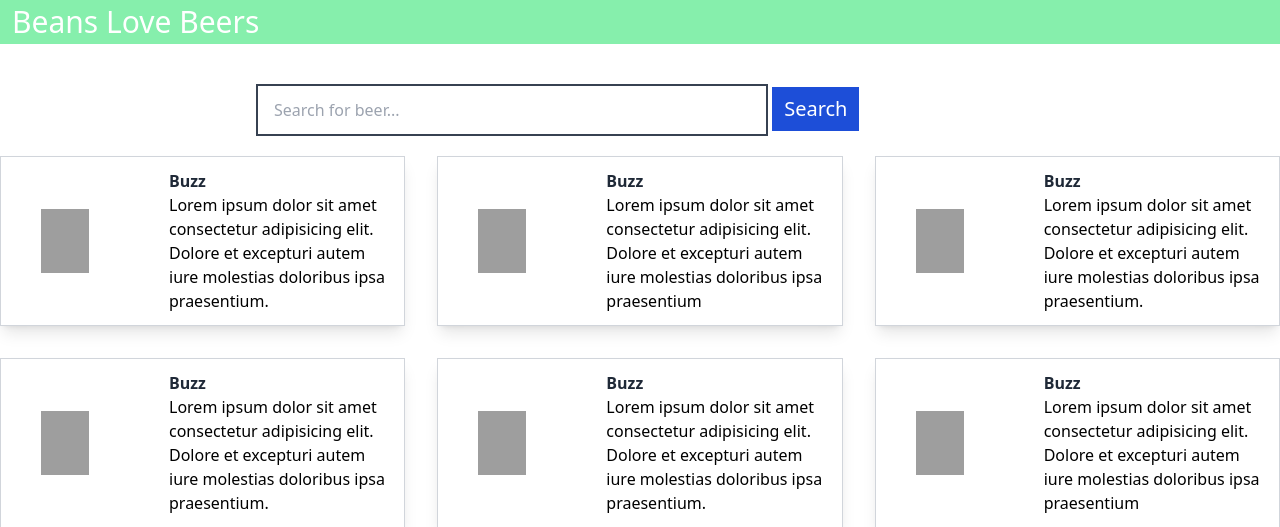
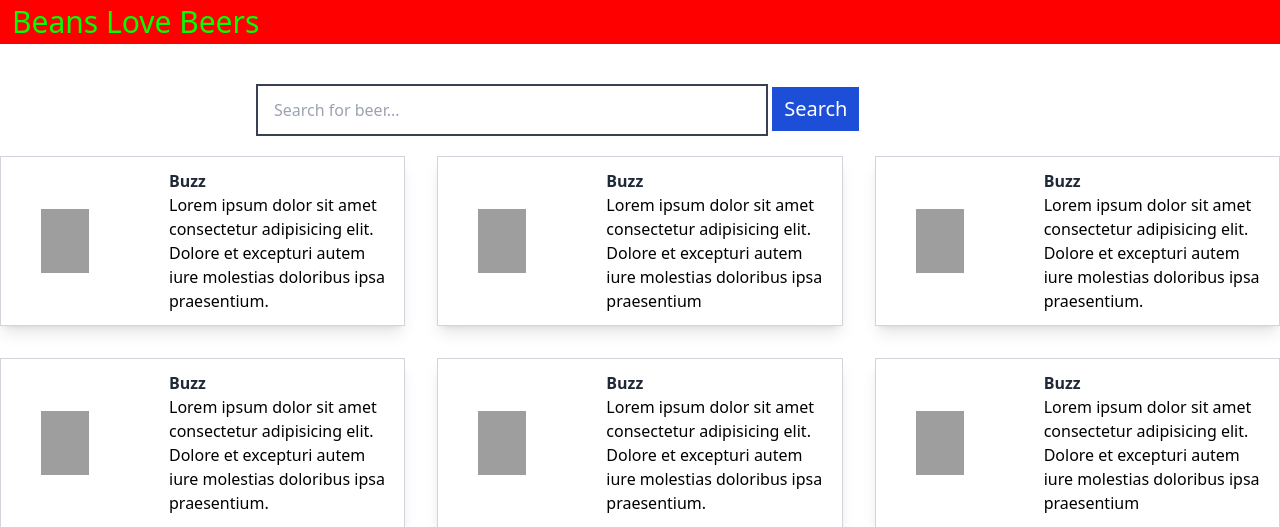
Before and after one commit to bethany-lynn/wonderfulhome, a Flask app: page / in a window 1280 px wide. Shown: the top 527 px of the page. Run offline with Flask 2, Linux system fonts and the light colour scheme; style sheets or scripts are compiled from the project's sources; grey boxes are pictures that could not be loaded.

Commit message:
added custom.css and testing out tailwind

```diff
--- /dev/null
+++ b/static/css/custom.css
@@ -0,0 +1,17 @@
+.custom-bg {
+    background-color: #ff0000;
+}
+.custom-text {
+    color: #00ff00;
+}
+
+.custom-btn {
+    background-color: #0000ff;
+    color: white;
+    padding: 8px 16px;
+    border-radius: 4px;
+}
+
+.custom-btn:hover {
+    background-color: #000099;
+}
--- a/templates/index.html
+++ b/templates/index.html
@@ -5,12 +5,12 @@
   <meta name="viewport" content="width=device-width, initial-scale=1.0">
   <title>Beans Love Beers</title>
   <link rel="stylesheet" href="{{ url_for('static', filename='css/main.css') }}">
-  <link rel="stylesheet" href="{{ url_for('static', filename='css/output.css') }}">
+  <link rel="stylesheet" href="{{ url_for('static', filename='css/custom.css') }}">
 </head>
 
 <body>
-  <div class="bg-green-300 px-3 py-1">
-    <h2 class="text-3xl font-light text-white m-0">Beans Love Beers</h2>
+  <div class="bg-green-custom px-3 py-1 custom-bg">
+    <h2 class="text-3xl font-light text-white-custom m-0 custom-text">Beans Love Beers</h2>
   </div>
   <!-- Search Bar -->
   <div class="container">
```
